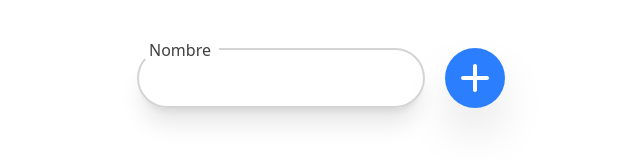
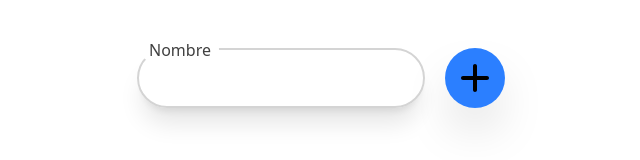
Before and after one commit to Fhueth/TaskBoard, a Vue app: page / in a window 1280 px wide. Shown: the top 160 px of the page, without its empty margins (325-965 px from the left). Built offline with nearby package versions, Linux system fonts and the light colour scheme.

Commit message:
incluido color como variable dinamica prop

```diff
--- a/src/components/form/Icon.vue
+++ b/src/components/form/Icon.vue
@@ -1,12 +1,13 @@
 <script setup lang="ts">
 const props = defineProps<{
-    type: string
+    type: string,
+    color: string,
 }>()
 
 </script>
 
 <template>
-    <svg class="size-8 text-white" aria-hidden="true">
+    <svg class="size-8" :color="`${color ? color : 'currentColor'}`" aria-hidden="true">
         <use :href="`/icons/sprite.svg#${type}`" :xlink:href="`/icons/sprite.svg#${type}`" />
     </svg>
 </template>
```
